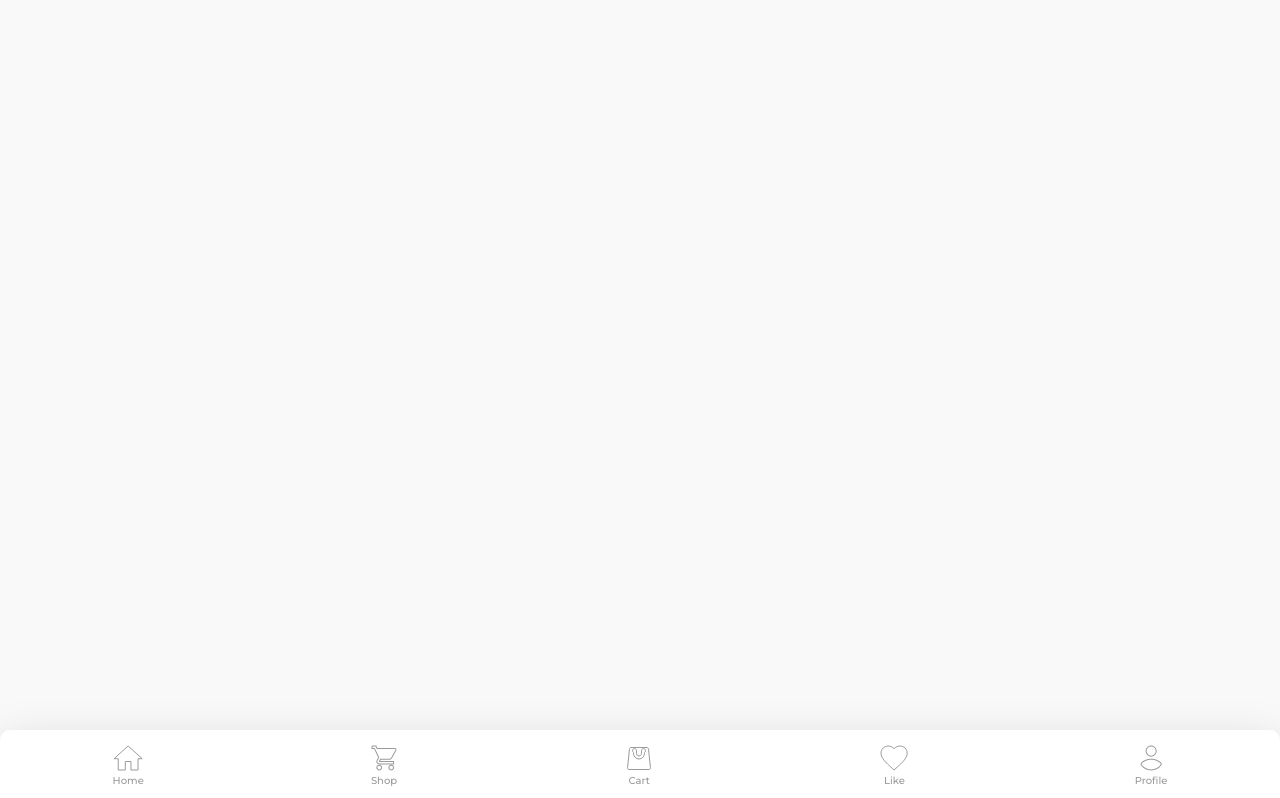
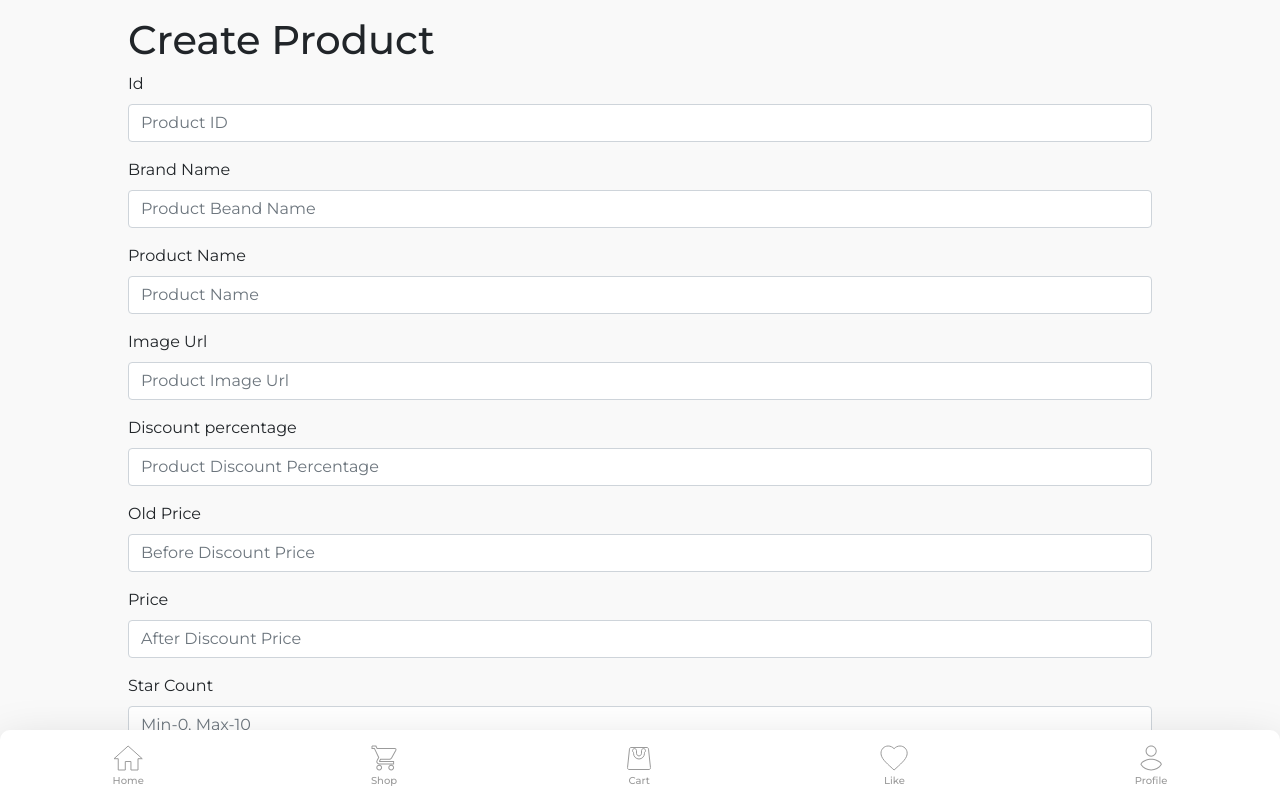
Before and after one commit to izzetomarovcff/e-commerce-react-app, a React (Create React App) app: page /admin in a window 1280 px wide. Shown: the top 798 px of the page. Built offline with nearby package versions, Linux system fonts and the light colour scheme; no server answers; sample sign-in values are in the browser's storage.

Commit message:
admin add product

```diff
--- a/src/pages/Admin.jsx
+++ b/src/pages/Admin.jsx
@@ -1,15 +1,33 @@
-import React, { useEffect } from 'react'
+import React, { useEffect, useState } from 'react'
 import Footernavbar from '../components/Footernavbar'
 import { onAuthStateChanged } from 'firebase/auth'
 import { auth } from '../firebase'
 
 function Admin() {
+  const [authUser, setAuthUser] = useState(null)
+  const [productFormData, setProductFormData] = useState(
+    {
+      id: "", //
+      isSale: true, //
+      salePer: "", //
+      isNew: false, //
+      imgUrl: "", //
+      starCount: "",
+      starPoint: "", //
+      brandName: "", //
+      productName: "", //
+      oldPrice: "", //
+      price: "",
+      favorite: false
+    }
+  )
   useEffect(() => {
     const listen = onAuthStateChanged(auth, (user) => {
       // console.log(user.email) //check token status
       if (user) {
-
+        setAuthUser(user)
       } else {
+        setAuthUser(null)
         window.location.href = "/login"
       }
     })
@@ -17,8 +35,87 @@ function Admin() {
       listen()
     }
   }, [])
+  const handleChange = (e) => {
+    const { name, value, checked } = e.target;
+    setProductFormData(prevState => ({
+      ...prevState,
+      [name]: (name === "id" || name === "salePer" || name === "salePer" || name === "oldPrice" || name === "price" || name === "starPoint" || name === "starCount") ? (Number(value)) : (name === "isNew" || name === "isSale" ? (checked) : (value))
+    }))
+    console.log(productFormData)
+  }
+  const handleSubmit = async (e) => {
+    e.preventDefault()
+    try {
+      await fetch("https://e-commerce-app-37874-default-rtdb.firebaseio.com/products.json?auth=" + await authUser.getIdToken(),
+        {
+          method: "POST",
+          headers: {
+            'Content-Type': 'application/json',
+          },
+          body: JSON.stringify(productFormData)
+        })
+    } catch (error) {
+      console.log(error)
+    }
+  }
   return (
-    <div><Footernavbar/></div>
+    <div className='admin'>
+      <form onSubmit={handleSubmit} className='mt-3'>
+        <h1>Create Product</h1>
+        <div className="mb-3 w-100">
+          <label htmlFor="id" className="form-label">Id</label>
+          <input type="number" name='id' className="form-control" id="id" value={productFormData.id} onChange={handleChange} autoComplete='off' placeholder='Product ID' required />
+        </div>
+        <div className="mb-3 w-100">
+          <label htmlFor="brandName" className="form-label">Brand Name</label>
+          <input type="text" name='brandName' className="form-control" id="brandName" value={productFormData.brandName} onChange={handleChange} autoComplete='off' placeholder='Product Beand Name' required />
+        </div>
+        <div className="mb-3 w-100">
+          <label htmlFor="productName" className="form-label">Product Name</label>
+          <input type="text" name='productName' className="form-control" id="productName" value={productFormData.productName} onChange={handleChange} autoComplete='off' placeholder='Product Name' required />
+        </div>
+        <div className="mb-3 w-100">
+          <label htmlFor="imgUrl" className="form-label">Image Url</label>
+          <input type="text" name='imgUrl' className="form-control" id="imgUrl" value={productFormData.imgUrl} onChange={handleChange} autoComplete='off' placeholder='Product Image Url' required />
+        </div>
+        {productFormData.isSale ? (
+          <div className="mb-3 w-100">
+            <label htmlFor="salePer" className="form-label">Discount percentage</label>
+            <input type="number" name='salePer' className="form-control" id="salePer" value={productFormData.salePer} onChange={handleChange} autoComplete='off' placeholder='Product Discount Percentage' required />
+          </div>
+        ) : (null)}
+        {productFormData.isSale ? (
+          <div className="mb-3 w-100">
+            <label htmlFor="oldPrice" className="form-label">Old Price</label>
+            <input type="number" name='oldPrice' className="form-control" id="oldPrice" value={productFormData.oldPrice} onChange={handleChange} autoComplete='off' placeholder='Before Discount Price' required />
+          </div>
+        ) : (null)}
+        <div className="mb-3 w-100">
+          <label htmlFor="price" className="form-label">Price</label>
+          <input type="number" name='price' className="form-control" id="price" value={productFormData.price} onChange={handleChange} autoComplete='off' placeholder={productFormData.isSale ? ("After Discount Price") : ("Product Price")} required />
+        </div>
+        <div className="mb-3 w-100">
+          <label htmlFor="starCount" className="form-label">Star Count</label>
+          <input type="number" name='starCount' className="form-control" id="starCount" value={productFormData.starCount} onChange={handleChange} autoComplete='off' placeholder='Min-0, Max-10' required />
+        </div>
+        <div className="mb-3 w-100">
+          <label htmlFor="starPoint" className="form-label">Star Point</label>
+          <input type="number" name='starPoint' className="form-control" id="starPoint" value={productFormData.starPoint} onChange={handleChange} autoComplete='off' placeholder='Min-0, Max-10' required />
+        </div>
+        {productFormData.isNew ? (null) : (
+          <div className="mb-3 w-100">
+            <div className='d-flex '><input type="checkbox" name='isSale' className="form-check" id="isSale" checked={productFormData.isSale} onChange={handleChange} autoComplete='off' placeholder='' /><p className='mb-0 ms-2'>Have Sale</p></div>
+          </div>
+        )}
+        {productFormData.isSale ? (null) : (
+          <div className="mb-3 w-100">
+            <div className='d-flex '><input type="checkbox" name='isNew' className="form-check" id="isNew" checked={productFormData.isNew} onChange={handleChange} autoComplete='off' placeholder='' /><p className='mb-0 ms-2'>New</p></div>
+          </div>
+        )}
+        <button className='btn btn-primary'>Add Product</button>
+      </form>
+      <Footernavbar />
+    </div>
   )
 }
 
--- a/src/scss/_style.scss
+++ b/src/scss/_style.scss
@@ -254,3 +254,15 @@ del{
 a{
     text-decoration: none;
 }
+.admin{
+    width: 100vw;
+    display: flex;
+    flex-direction: column;
+    align-items: center;
+}
+.admin form{
+    display: flex;
+    flex-direction: column;
+    width: 80%;
+    margin-bottom: 70px;
+}
```
Also changed, not shown: src/css/bootstrap.css.
